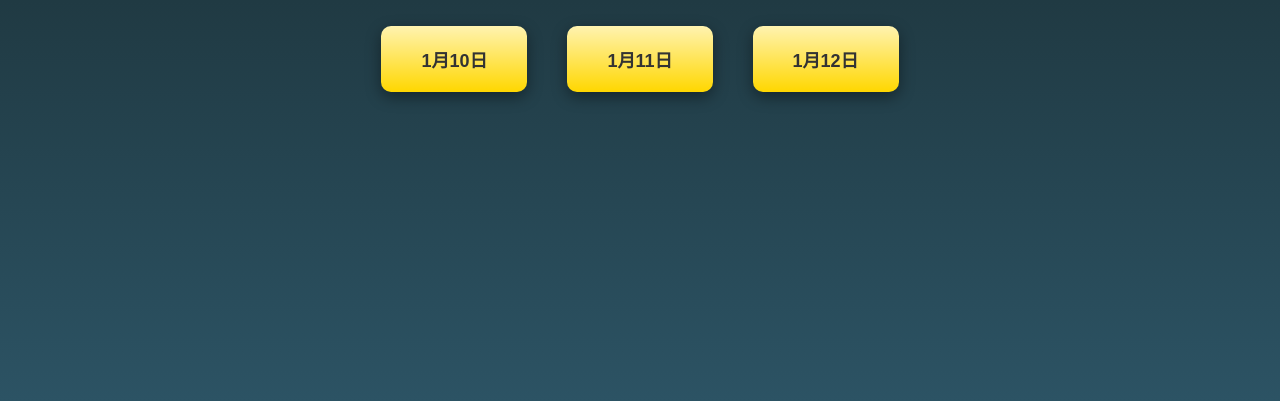
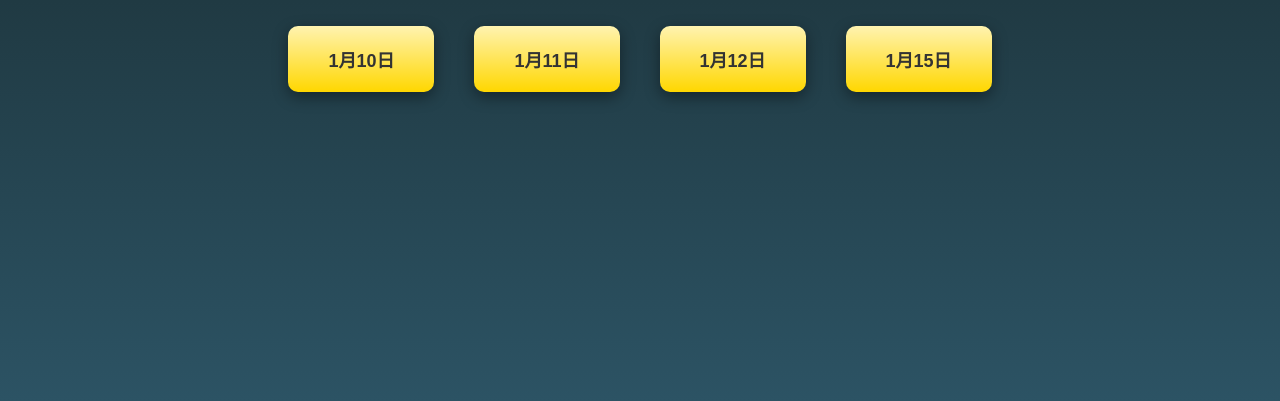
Before and after one commit to MikhaiAlya/Result, a plain HTML site: page index.html in a window 1280 px wide. Shown: the part 399-800 px from the top of the page. Drawn offline with Linux system fonts and the light colour scheme.

Commit message:
Update index.html

```diff
--- a/index.html
+++ b/index.html
@@ -14,6 +14,9 @@
         <a href="day10.html" class="date-button">1月10日</a>
         <a href="day11.html" class="date-button">1月11日</a>
         <a href="day12.html" class="date-button">1月12日</a>
+	<a href="day15.html" class="date-button">1月15日</a>
+
+
     </div>
 </div>
 
```
